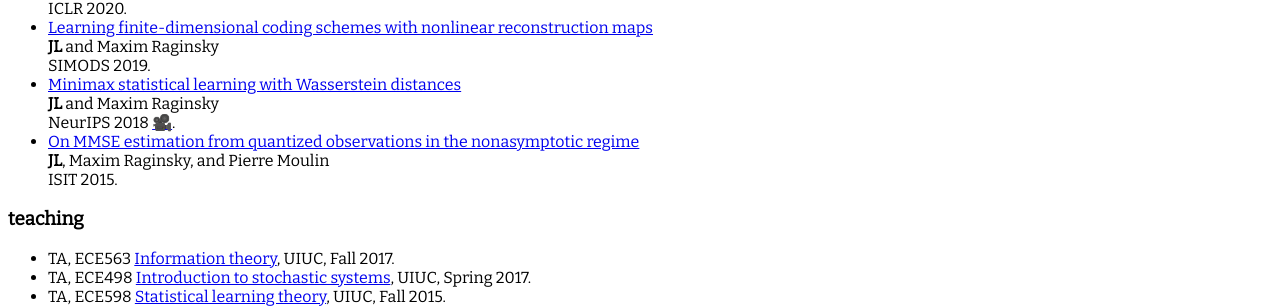
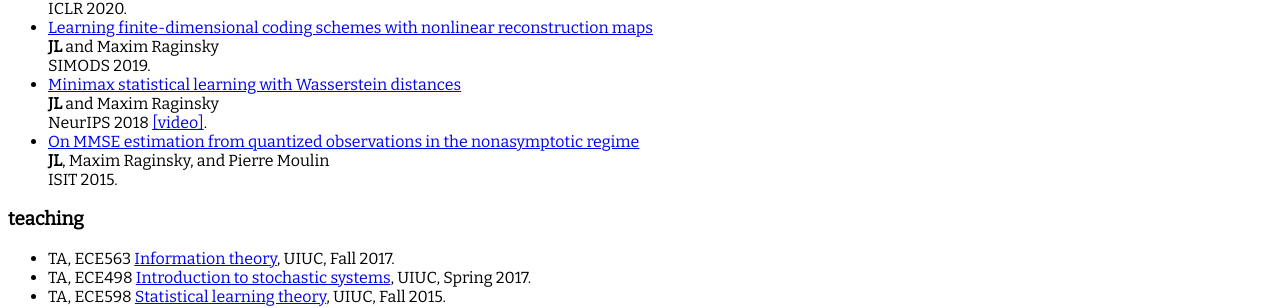
Before and after one commit to jaeho-lee/jaeho-lee.github.io, a Jekyll site: the page built from index.md, in a window 1280 px wide. Shown: the part 945-1253 px from the top of the page. Built offline with Jekyll 4.4.1, drawn with Linux system fonts in a browser that asks for light colours; emoji names are drawn with the system emoji font.

Commit message:
Update index.md

```diff
--- a/index.md
+++ b/index.md
@@ -41,7 +41,7 @@ ICLR 2020.
 SIMODS 2019.
 * [Minimax statistical learning with Wasserstein distances](https://arxiv.org/pdf/1705.07815.pdf)
 **JL** and Maxim Raginsky
-NeurIPS 2018 [:movie_camera:](https://www.videoken.com/embed/h-nWXfuEpF4?tocitem=38).
+NeurIPS 2018 [[video]](https://www.videoken.com/embed/h-nWXfuEpF4?tocitem=38).
 * [On MMSE estimation from quantized observations in the nonasymptotic regime](https://arxiv.org/pdf/1504.06029.pdf)
 **JL**, Maxim Raginsky, and Pierre Moulin
 ISIT 2015.
```
